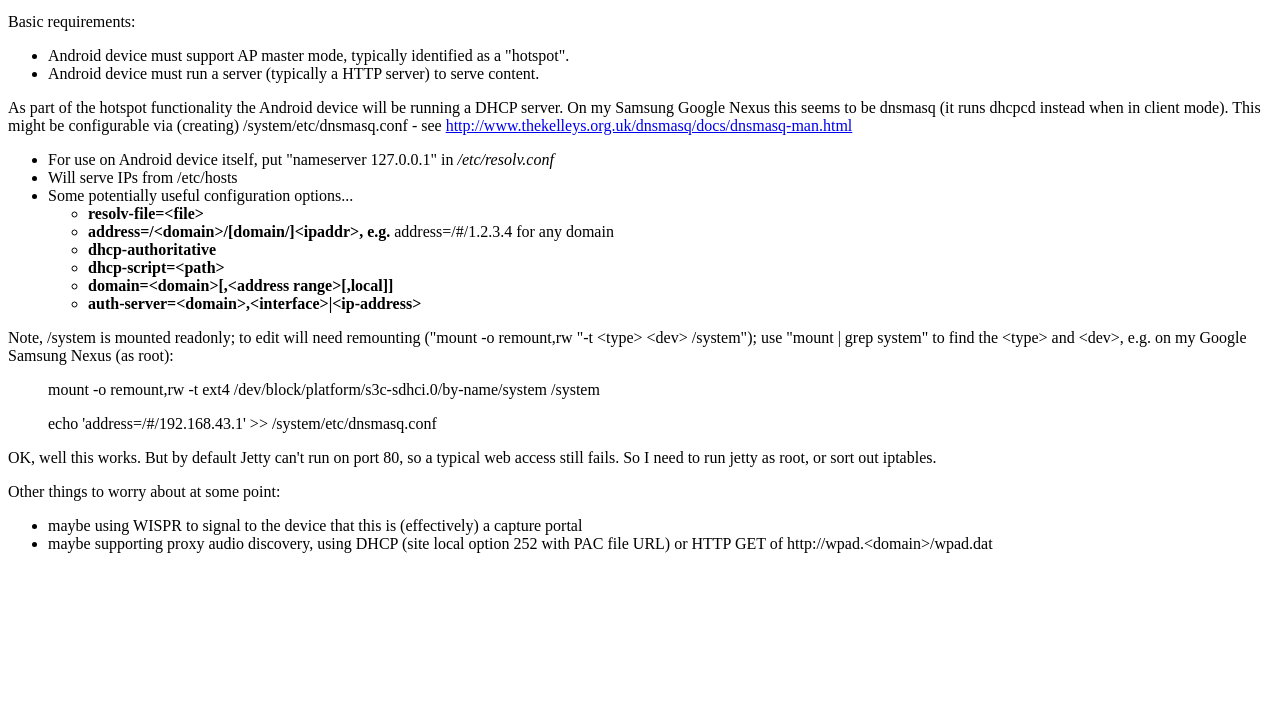
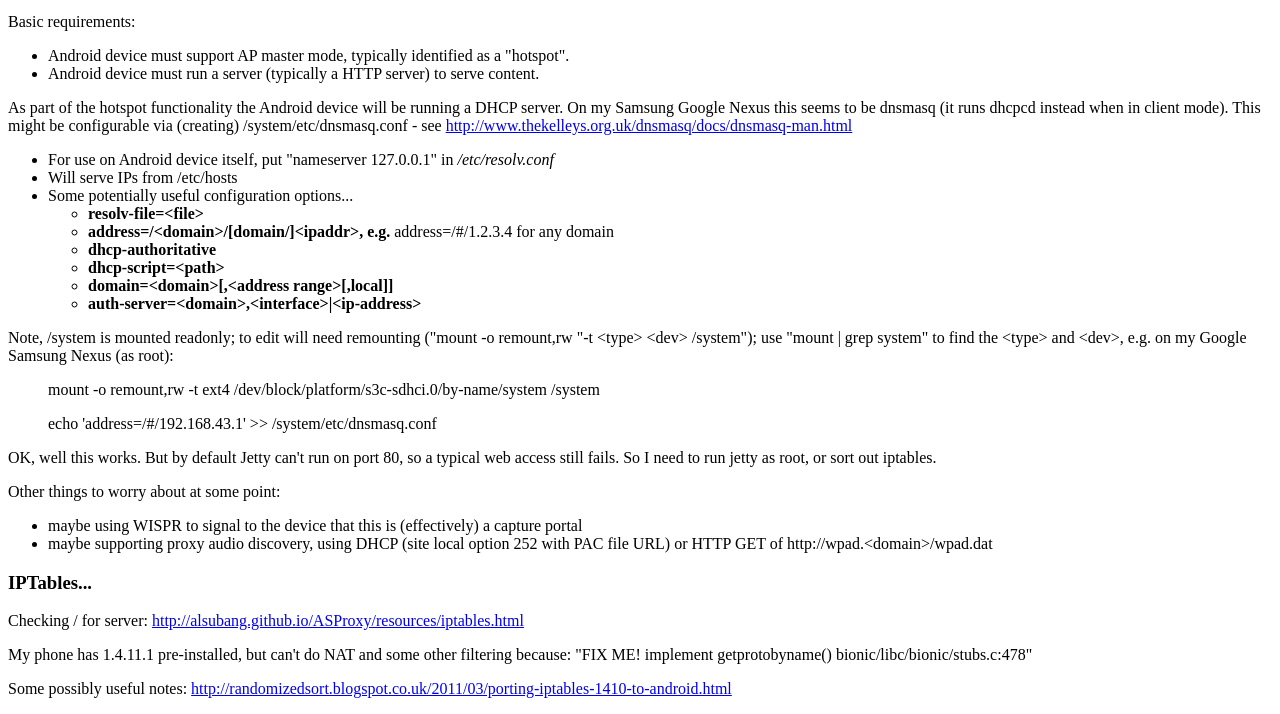
Before and after one commit to cgreenhalgh/opensharingtoolkit, a plain HTML site: page docs/standaloneserver.html in a window 1280 px wide. Shown: the part 101-815 px from the top of the page. Drawn offline with Linux system fonts and the light colour scheme.

Commit message:
initial links for iptables

```diff
--- a/docs/standaloneserver.html
+++ b/docs/standaloneserver.html
@@ -2,10 +2,8 @@
 <html><head>
 
   <meta content="text/html; charset=ISO-8859-1" http-equiv="content-type">
-  <title>Standalone server</title>
-
-
-</head><body>
+  <title>Standalone server</title></head>
+<body>
 <h1>Standalone Server / Access Point <br>
 </h1>
 
@@ -74,16 +72,20 @@ out iptables. <br>
 
 <li>maybe using WISPR to signal to the device that this is (effectively)
 a capture portal</li>
-  <li>maybe supporting proxy audio discovery, using DHCP (site local option 252 with PAC file URL) or HTTP GET of http://wpad.&lt;domain&gt;/wpad.dat <br>
+  <li>maybe
+supporting proxy audio discovery, using DHCP (site local option 252
+with PAC file URL) or HTTP GET of http://wpad.&lt;domain&gt;/wpad.dat <br>
   </li>
 
 </ul>
 
 
-<p><br>
+<h3>IPTables...</h3><p>Checking / for server: <a href="http://alsubang.github.io/ASProxy/resources/iptables.html">http://alsubang.github.io/ASProxy/resources/iptables.html</a></p><p>My
+phone has 1.4.11.1 pre-installed, but can't do NAT and some other
+filtering because: "FIX ME! implement getprotobyname()
+bionic/libc/bionic/stubs.c:478"</p><p> Some possibly useful notes: <a href="http://randomizedsort.blogspot.co.uk/2011/03/porting-iptables-1410-to-android.html">http://randomizedsort.blogspot.co.uk/2011/03/porting-iptables-1410-to-android.html</a>
 </p>
 
-<p><br>
-</p>
+
 
 </body></html>
```
